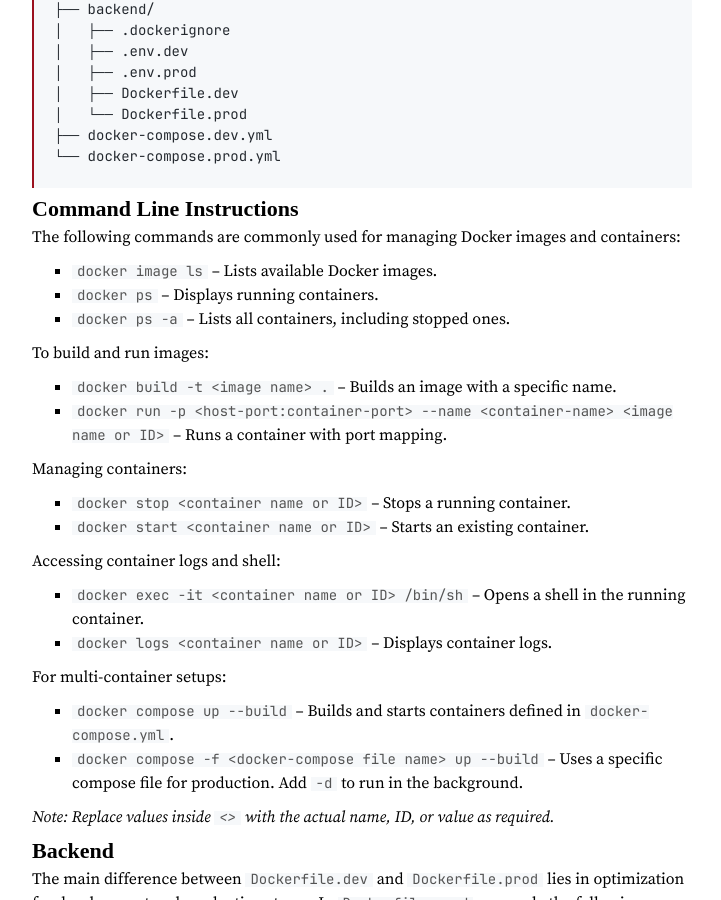
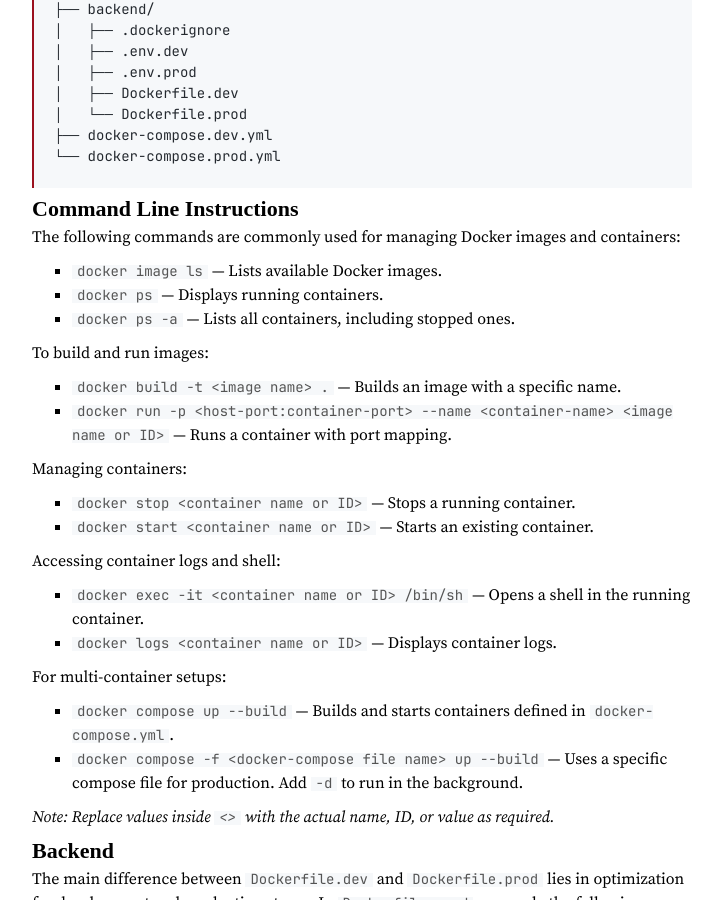
Before and after one commit to amalumian/www.malumian.dev, a Jekyll site: the page built from _posts/2025-01-15-nginx-and-docker.md, in a window 1280 px wide and 900 px high, scrolled down 1670 px. Shown: the whole window, without its empty margins (278-999 px from the left). Built offline with Jekyll 4.4.1, drawn with Linux system fonts in a browser that asks for light colours; comment, search, counter and statistics services are not loaded; some of the changed text lies outside the part shown.

Commit message:
Fix dashes size

````diff
--- a/_posts/2025-01-15-nginx-and-docker.md
+++ b/_posts/2025-01-15-nginx-and-docker.md
@@ -64,29 +64,29 @@ application/
 
 The following commands are commonly used for managing Docker images and containers:
 
-- `docker image ls` – Lists available Docker images.
-- `docker ps` – Displays running containers.
-- `docker ps -a` – Lists all containers, including stopped ones.
+- `docker image ls` — Lists available Docker images.
+- `docker ps` — Displays running containers.
+- `docker ps -a` — Lists all containers, including stopped ones.
 
 To build and run images:
 
-- `docker build -t <image name> .` – Builds an image with a specific name.
-- `docker run -p <host-port:container-port> --name <container-name> <image name or ID>` – Runs a container with port mapping.
+- `docker build -t <image name> .` — Builds an image with a specific name.
+- `docker run -p <host-port:container-port> --name <container-name> <image name or ID>` — Runs a container with port mapping.
 
 Managing containers:
 
-- `docker stop <container name or ID>` – Stops a running container.
-- `docker start <container name or ID>` – Starts an existing container.
+- `docker stop <container name or ID>` — Stops a running container.
+- `docker start <container name or ID>` — Starts an existing container.
 
 Accessing container logs and shell:
 
-- `docker exec -it <container name or ID> /bin/sh` – Opens a shell in the running container.
-- `docker logs <container name or ID>` – Displays container logs.
+- `docker exec -it <container name or ID> /bin/sh` — Opens a shell in the running container.
+- `docker logs <container name or ID>` — Displays container logs.
 
 For multi-container setups:
 
-- `docker compose up --build` – Builds and starts containers defined in `docker-compose.yml`.
-- `docker compose -f <docker-compose file name> up --build` – Uses a specific compose file for production. Add `-d` to run in the background.
+- `docker compose up --build` — Builds and starts containers defined in `docker-compose.yml`.
+- `docker compose -f <docker-compose file name> up --build` — Uses a specific compose file for production. Add `-d` to run in the background.
 
 *Note: Replace values inside `<>` with the actual name, ID, or value as required.*
 
@@ -416,11 +416,11 @@ The following are commonly used `systemctl` commands to manage the NGINX servi
 systemctl start|reload|restart|stop|status nginx
 ```
 
-- `start`: Starts the NGINX service.
-- `reload`: Reloads the NGINX service to apply changes in configuration without restarting the service.
-- `restart`: Restarts the NGINX service, which is useful when changes are made that require a full restart.
-- `stop`: Stops the NGINX service.
-- `status`: Displays the current status of the NGINX service, including whether it's running or not.
+- `start` — Starts the NGINX service.
+- `reload` — Reloads the NGINX service to apply changes in configuration without restarting the service.
+- `restart` — Restarts the NGINX service, which is useful when changes are made that require a full restart.
+- `stop` — Stops the NGINX service.
+- `status` — Displays the current status of the NGINX service, including whether it's running or not.
 
 ### nginx.conf
 
````
